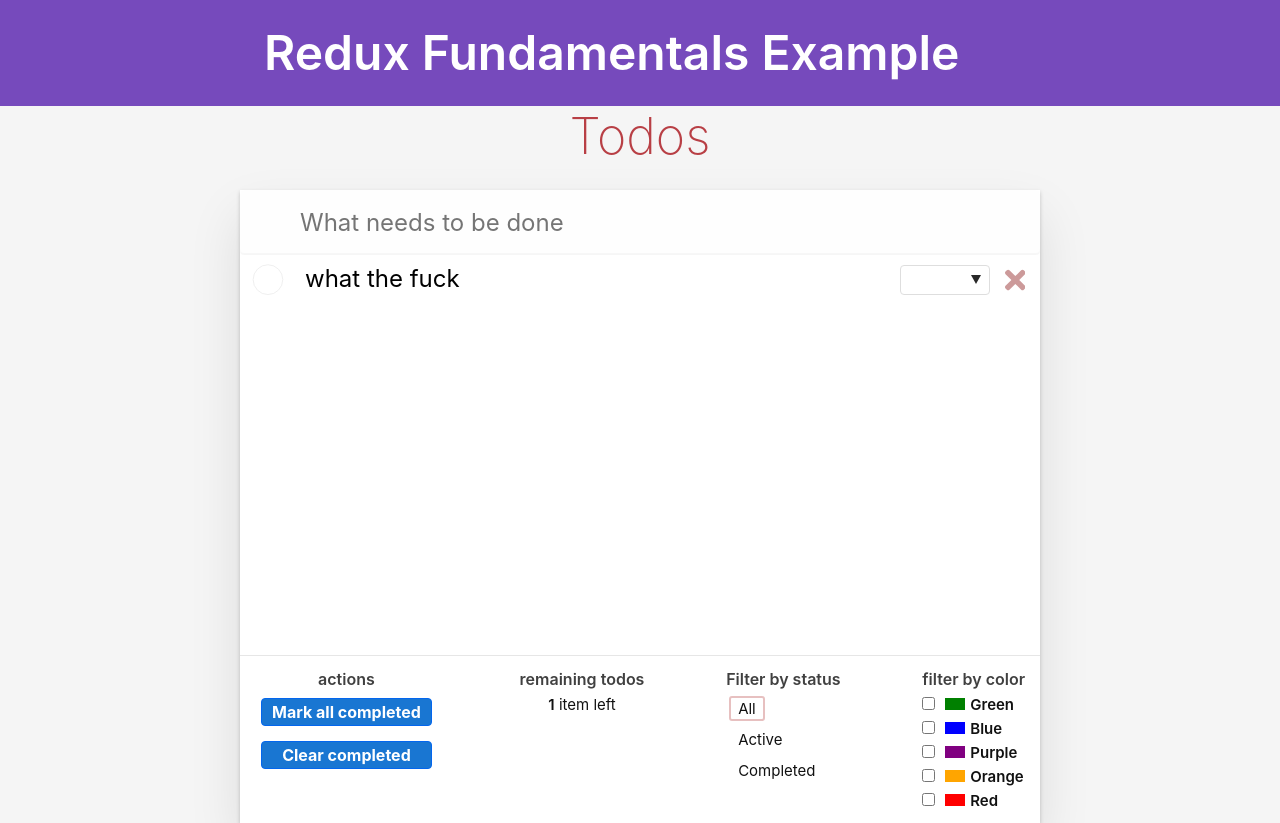
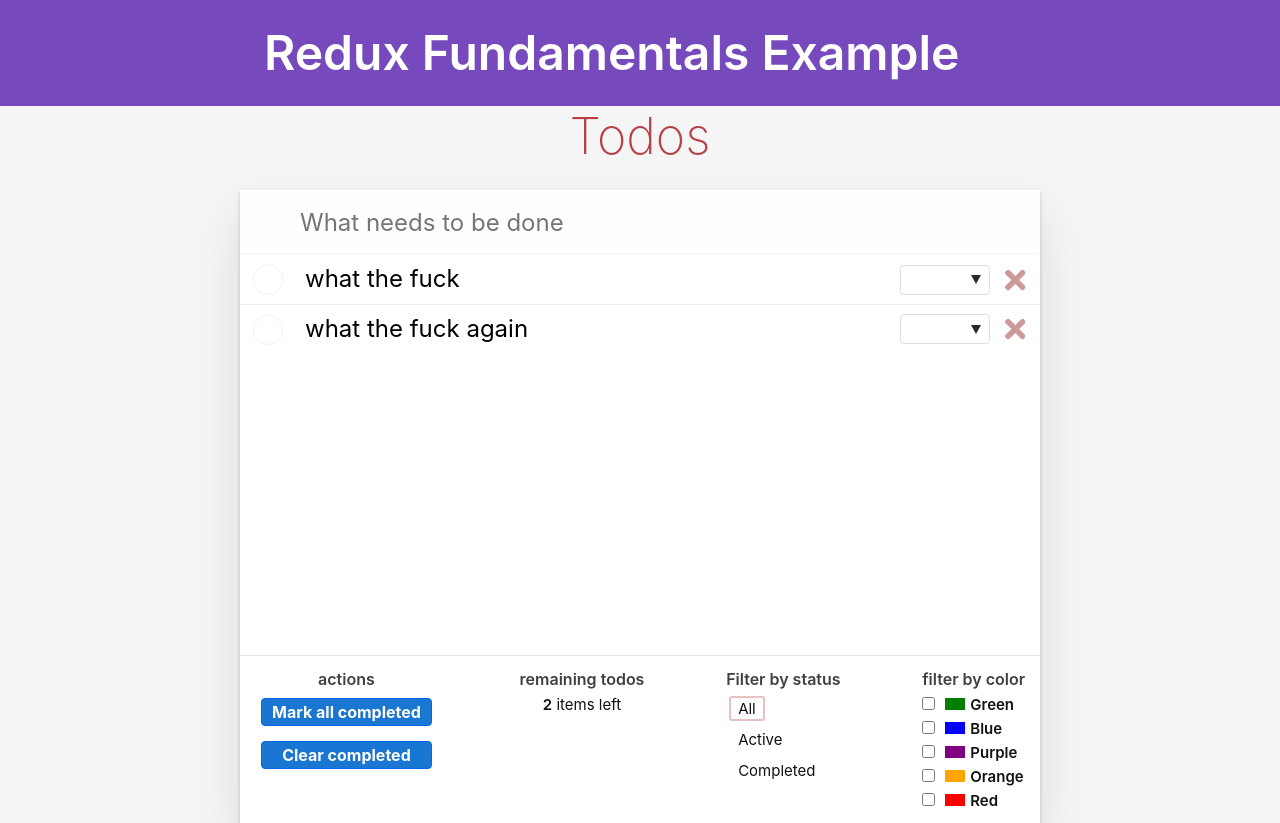
Before and after one commit to yportfolio/redux-foundermentals, a React (Create React App) app: page / in a window 1280 px wide. Built offline with nearby package versions, Linux system fonts and the light colour scheme; what miragejs would draw is missing.

Commit message:
replace props with redux

```diff
--- a/src/features/footer/Footer.jsx
+++ b/src/features/footer/Footer.jsx
@@ -1,4 +1,5 @@
 import React from 'react'
+import { useSelector } from 'react-redux'
 import { availableColors, capitalize } from '../filters/colors'
 import { StatusFilters } from '../filters/filtersSlice'
 
@@ -68,9 +69,15 @@ const ColorFilters = ({ value: colors, onChange }) => {
 }
 
 const Footer = () => {
-  const colors = []
-  const status = StatusFilters.All
-  const todoRemaining = 1
+  const { status, colors } = useSelector((state) => state.filters)
+
+  const todoRemaining = useSelector((state) => {
+    const uncompletedTodos = state.todos.filter(
+      (todo) => todo.complete === false
+    )
+
+    return uncompletedTodos.length
+  })
 
   const onColorChange = (color, changeType) =>
     console.log('color changed', { color, changeType })
--- a/src/features/todos/TodoItem.jsx
+++ b/src/features/todos/TodoItem.jsx
@@ -1,15 +1,27 @@
 import React from 'react'
+import { useDispatch, useSelector } from 'react-redux'
 import { availableColors, capitalize } from '../filters/colors'
 import { ReactComponent as TimesSolid } from './times-solid.svg'
 
-const TodoItem = ({ todo, onColorChange, onCompletedChange, onDelete }) => {
+const TodoItem = ({ id }) => {
+  console.log(id)
+  const todo = useSelector((state) => {
+    console.log(state.todos)
+    return state.todos.find((todo) => todo.id === id)
+  })
   const { text, completed, color } = todo
+  const dispatch = useDispatch()
 
-  const handleCompletedChanged = (e) => {
-    onCompletedChange(e.target.checked)
+  const handleCompletedChanged = () => {
+    dispatch({ type: 'todos/todoToggle', payload: todo.id })
   }
   const handleColorChanged = (e) => {
-    onColorChange(e.target.value)
+    const color = e.target.value
+    dispatch({ type: 'colorSelected', payload: { todoId: todo.id, color } })
+  }
+
+  const onDelete = () => {
+    dispatch({ type: 'todos/todoDeleted', payload: todo.id })
   }
 
   const colorOptions = availableColors.map((color) => (
--- a/src/features/todos/TodoList.jsx
+++ b/src/features/todos/TodoList.jsx
@@ -2,14 +2,13 @@ import React from 'react'
 import { useSelector } from 'react-redux'
 import TodoItem from './TodoItem'
 
-const selectTodos = (state) => state.todos
-
 const TodoList = () => {
-  const todos = useSelector(selectTodos)
+  const todos = useSelector((state) => state.todos)
+  console.log('todolist', todos)
 
   // since `todos` is an array, we can loop over it
   const renderedTodoList = todos.map((todo) => (
-    <TodoItem key={todo.id} todo={todo} />
+    <TodoItem key={todo.id} id={todo.id} />
   ))
   return <ul className="todo-list">{renderedTodoList}</ul>
 }
--- a/src/features/todos/todoSlice.jsx
+++ b/src/features/todos/todoSlice.jsx
@@ -1,4 +1,7 @@
-const initialState = [{ id: 0, text: 'what the fuck', complete: false }]
+const initialState = [
+  { id: 0, text: 'what the fuck', complete: false },
+  { id: 1, text: 'what the fuck again', complete: false },
+]
 
 function nextTodoId(todos) {
   const maxId = todos.reduce((maxId, todo) => Math.max(todo.id, maxId), -1)
```
